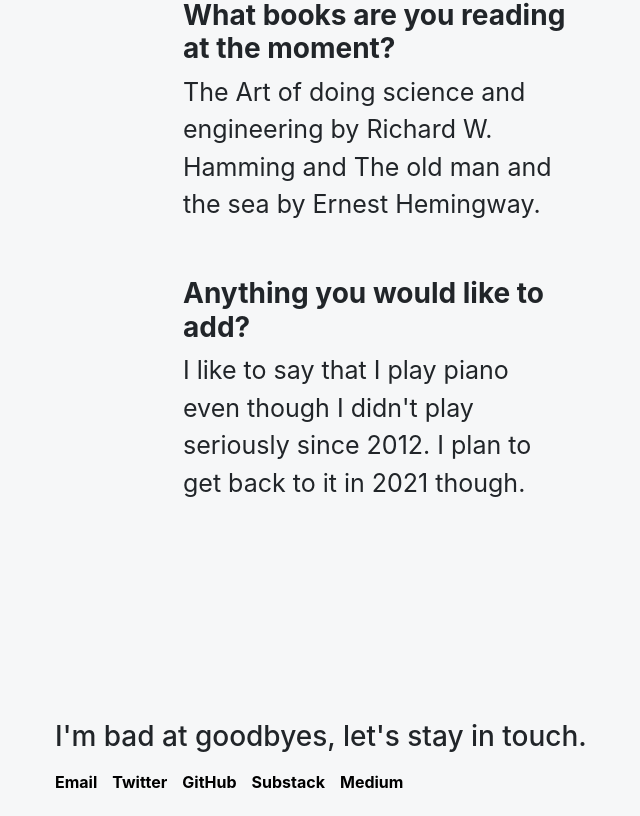
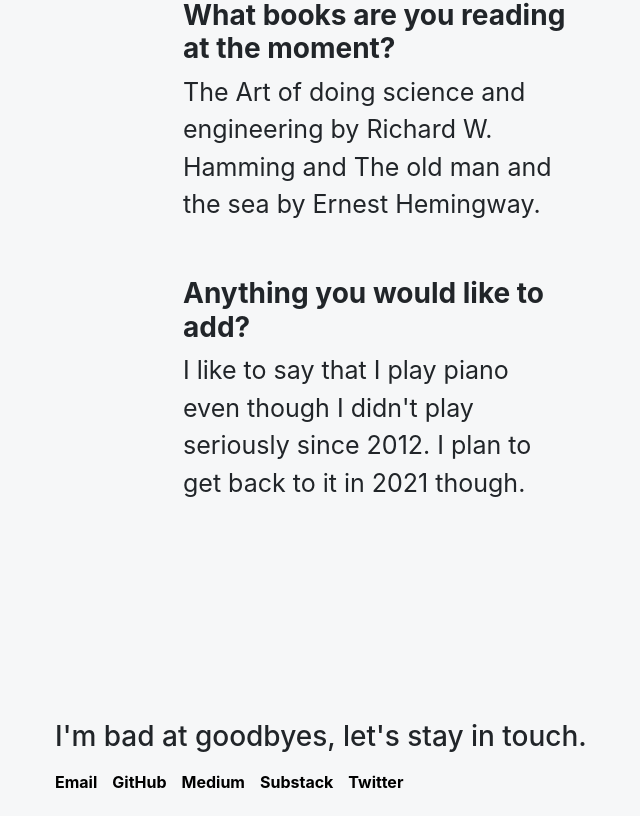
Before and after one commit to KiyaniBamba/my-portfolio-v1, a React (Create React App) app: page /about in a window 1280 px wide. Shown: the part 3780-4596 px from the top of the page, without its empty margins (265-905 px from the left). Built offline with nearby package versions, Linux system fonts and the light colour scheme.

Commit message:
stuff footer

```diff
--- a/src/Components/Footer.jsx
+++ b/src/Components/Footer.jsx
@@ -10,10 +10,10 @@ const Footer = () => {
             </h3>
             <FooterDivLink>
 				<a  href="mailto:bamba.kiyani@gmail.com">Email</a>
+                <a  href="https://github.com/KiyaniBamba?tab=repositories">GitHub</a>
+				<a  href="https://medium.com/@bamba.kiyani">Medium</a>
+                <a  href="https://kiyanirandomfinds.substack.com/about?utm_source=menu-dropdown">Substack</a>
 				<a  href="https://twitter.com/KiyaniBba">Twitter</a>
-                <a  href="https://github.com/KiyaniBamba?tab=repositories">GitHub</a>
-                <a  href="https://kiyanirandomfinds.substack.com/about?utm_source=menu-dropdown">Substack</a>
-				<a  href="https://medium.com/@bamba.kiyani">Medium</a>
 
             </FooterDivLink>
 
```
